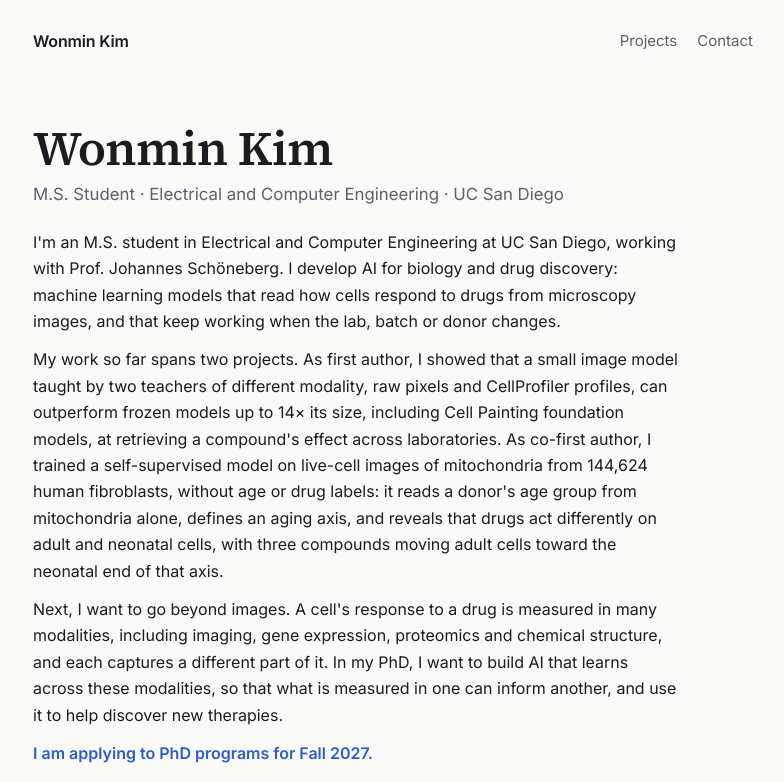
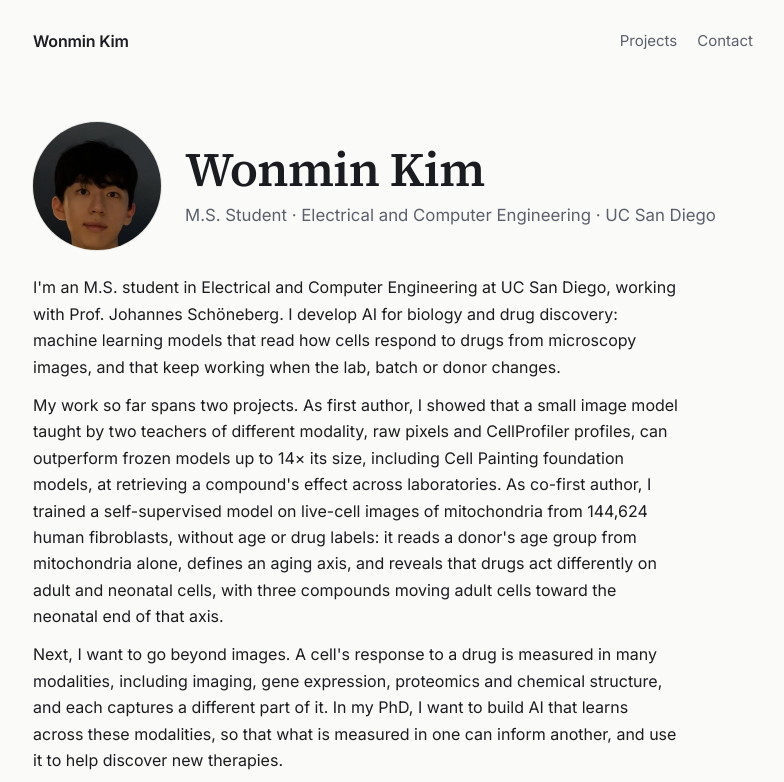
Before and after one commit to 1minute99/1minute99.github.io, a plain HTML site: page index.html in a window 1280 px wide. Shown: the top 782 px of the page, without its empty margins (247-1031 px from the left). Drawn offline with Linux system fonts and the light colour scheme.

Commit message:
Add profile photo and link-preview tags
Show a round profile photo next to the name on the homepage, and add
Open Graph tags so shared links preview with the photo and a short
description.

Co-Authored-By: Claude Opus 5.5 <noreply@anthropic.com>

```diff
--- a/assets/style.css
+++ b/assets/style.css
@@ -121,6 +121,27 @@ a:hover { text-decoration: underline; text-underline-offset: 3px; }
   margin: 0 0 20px;
   color: var(--muted);
   font-size: 1.05rem;
+}
+
+.hero-head {
+  display: flex;
+  align-items: center;
+  gap: 24px;
+  margin-bottom: 24px;
+}
+.hero-head .role { margin: 0; }
+.avatar {
+  flex: none;
+  width: 128px;
+  height: 128px;
+  border-radius: 50%;
+  object-fit: cover;
+  background: var(--surface-2);
+  box-shadow: 0 0 0 1px var(--border);
+}
+@media (max-width: 520px) {
+  .hero-head { gap: 16px; }
+  .avatar { width: 92px; height: 92px; }
 }
 
 .bio p { margin: 0 0 12px; max-width: 64ch; }
--- a/index.html
+++ b/index.html
@@ -6,10 +6,14 @@
   <title>Wonmin Kim</title>
   <meta name="description" content="Wonmin Kim — M.S. student at UC San Diego working on AI for biology and drug discovery. Applying to PhD programs for Fall 2027.">
   <link rel="icon" href="assets/favicon.svg" type="image/svg+xml">
+  <meta property="og:title" content="Wonmin Kim">
+  <meta property="og:description" content="M.S. student at UC San Diego working on AI for biology and drug discovery. Applying to PhD programs for Fall 2027.">
+  <meta property="og:image" content="https://1minute99.github.io/assets/profile.jpg">
+  <meta property="og:url" content="https://1minute99.github.io/">
   <link rel="preconnect" href="https://fonts.googleapis.com">
   <link rel="preconnect" href="https://fonts.gstatic.com" crossorigin>
   <link rel="stylesheet" href="https://fonts.googleapis.com/css2?family=Inter:wght@400;500;600&family=Source+Serif+4:opsz,wght@8..60,500;8..60,600&display=swap">
-  <link rel="stylesheet" href="assets/style.css?v=5">
+  <link rel="stylesheet" href="assets/style.css?v=6">
 </head>
 <body>
   <div class="container">
@@ -25,8 +29,13 @@
     <main>
       <!-- ============ About ============ -->
       <section class="hero" id="about">
-        <h1>Wonmin Kim</h1>
-        <p class="role">M.S. Student · Electrical and Computer Engineering · UC San Diego</p>
+        <div class="hero-head">
+          <img class="avatar" src="assets/profile.jpg" width="480" height="480" alt="Photo of Wonmin Kim">
+          <div>
+            <h1>Wonmin Kim</h1>
+            <p class="role">M.S. Student · Electrical and Computer Engineering · UC San Diego</p>
+          </div>
+        </div>
 
         <div class="bio">
           <p>
```
Also changed, not shown: projects/pixels-and-profiles.html (+1 -1 lines), assets/profile.jpg (added).
